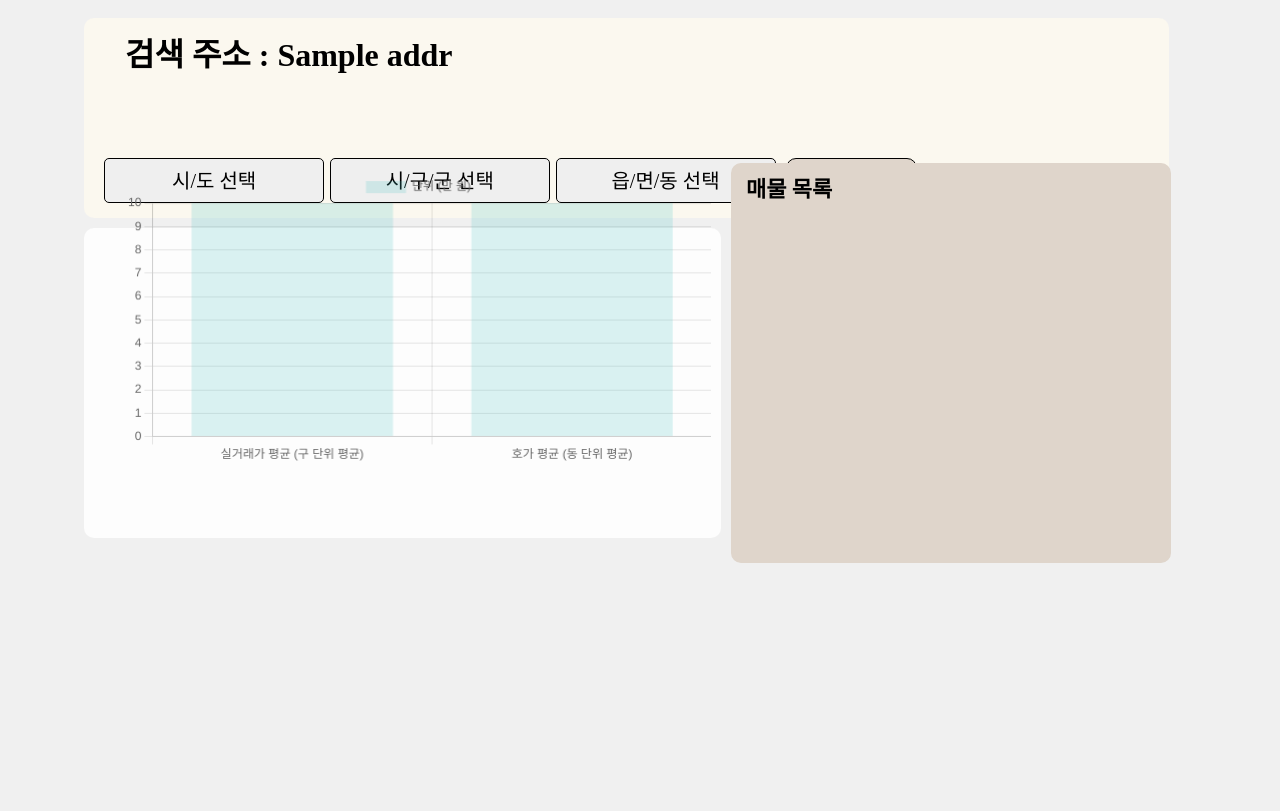
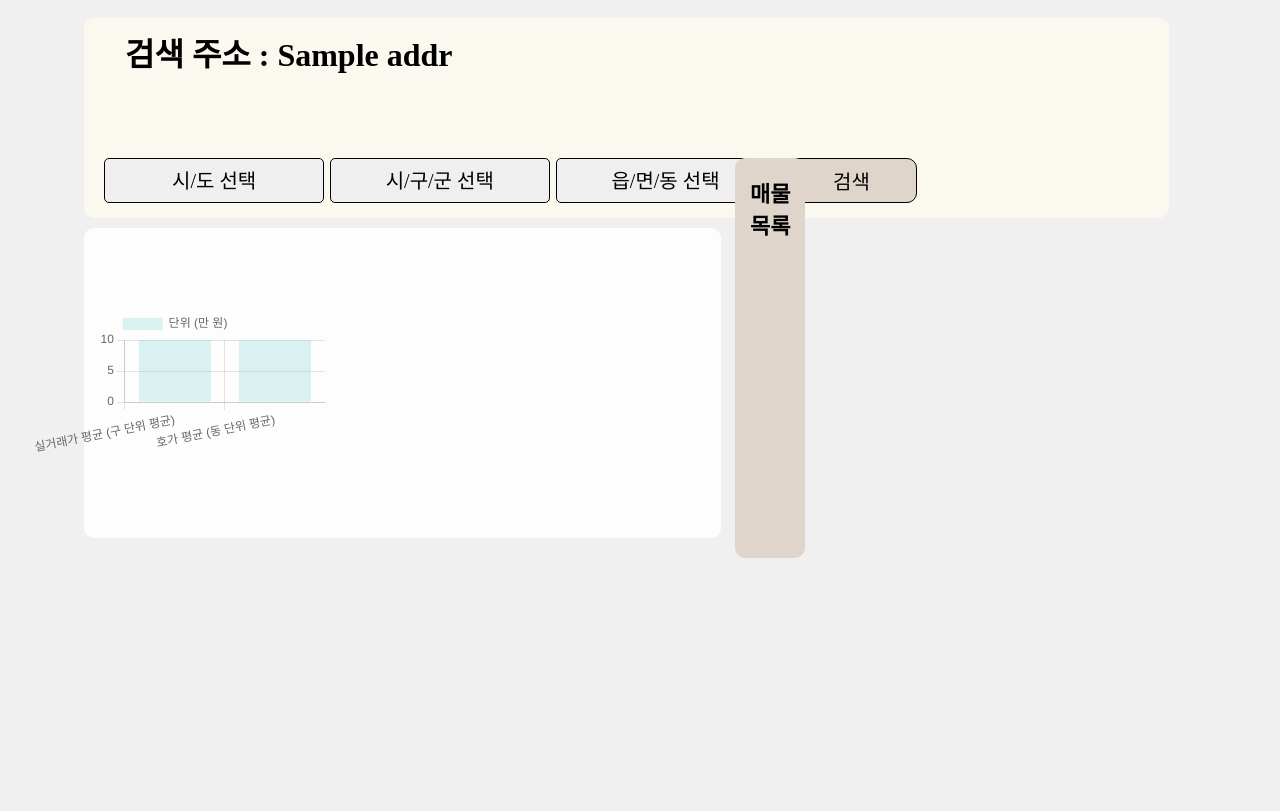
Before and after one commit to JunKiBeom/CD2023, a Django app: template capstone_webproject/templates/showlist.html in a window 1280 px wide. Shown: the top 811 px of the page. Run offline with Django 4.2, Linux system fonts and the light colour scheme; the template is opened without the code that fills it: most values are stand-ins (such as "Sample title", 1, 10 or a date in 2020).

Commit message:
디자인병합

```diff
--- a/capstone_webproject/templates/showlist.html
+++ b/capstone_webproject/templates/showlist.html
@@ -5,13 +5,18 @@
     <title>매물차트</title>
     <script src="https://cdn.jsdelivr.net/npm/chart.js"></script>
     <style>
-        .container {
-            display: flex;
-        }
-        .chart-container {
-            flex: 1;
-            margin-right: 20px;
-        }
+.container {
+
+position: absolute;
+
+}
+.chart-container {
+flex: 1;
+position: absolute;
+top: 250px;
+left: -100px;
+}
+
 #propertyItems{
 color: #000000;
 }
@@ -19,18 +24,18 @@ color: #000000;
 .property-list {
 
 flex: 0.7;
-position: relative;
+position: absolute;
 padding: 15px;
 background-color: #dfd5cb;
 font-family: 'Actor';
 font-style: normal;
 font-weight: 100;
-font-size: 18px;
+font-size: 16px;
 color: black;
 box-sizing: border-box;
-top: -8px;
+top: 100px;
 height: 500px;
-left: calc(1%-158px/2 + 120.5px);
+left: 610px;
 border-radius: 10px;
 }
 
@@ -211,17 +216,17 @@ select{ width: 200px; height: 41px; color: #999;
     appearance:none; -webkit-appearance:none;
 }
 h2{
-position: relative;
+position: absolute;
 
 color: #000000;
-top: -25px;
+top: 0px;
 font-size: 22px;
 }
 span{
 color: #000000;
 }
 h1{
-position: relative;
+position: absolute;
 }
 
 
@@ -231,7 +236,6 @@ position: relative;
 <h1 style="z-index:3;"> 검색 주소 : {{ addr }}</h1>
 <div class="box"></div>
 <div style="z-index:0;" class="box1"></div>
-<span> 실거래가 평균 : {{ act_average_ppa }}, 호가 평균 : {{ get_average_ppa }}</span>
 <div id="addressForm" style="margin: 50px">
     <form action="showlist" method="POST"> {%csrf_token%}
         <select id="city" name="city">
```
